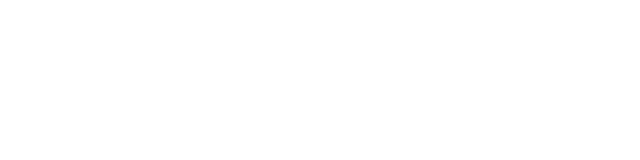
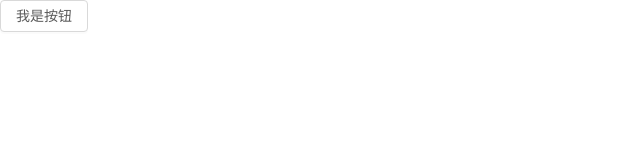
Before and after one commit to quadrant26/reactBlog, a Next.js app in the folder blog/: page / in a window 1280 px wide. Shown: the top 160 px of the page, without its empty margins (0-640 px from the left). Built offline with nearby package versions, Linux system fonts and the light colour scheme.

Commit message:
antd 引入测试

```diff
--- a/blog/pages/index.js
+++ b/blog/pages/index.js
@@ -1,4 +1,6 @@
+import React from 'react'
 import Head from 'next/head'
+import {Button} from 'antd'
 
 export default function Home() {
   return (
@@ -6,6 +8,8 @@
       <Head>
         <title>Home</title>
       </Head>
+
+      <div><Button>我是按钮</Button></div>
     </div>
   )
 }
```
